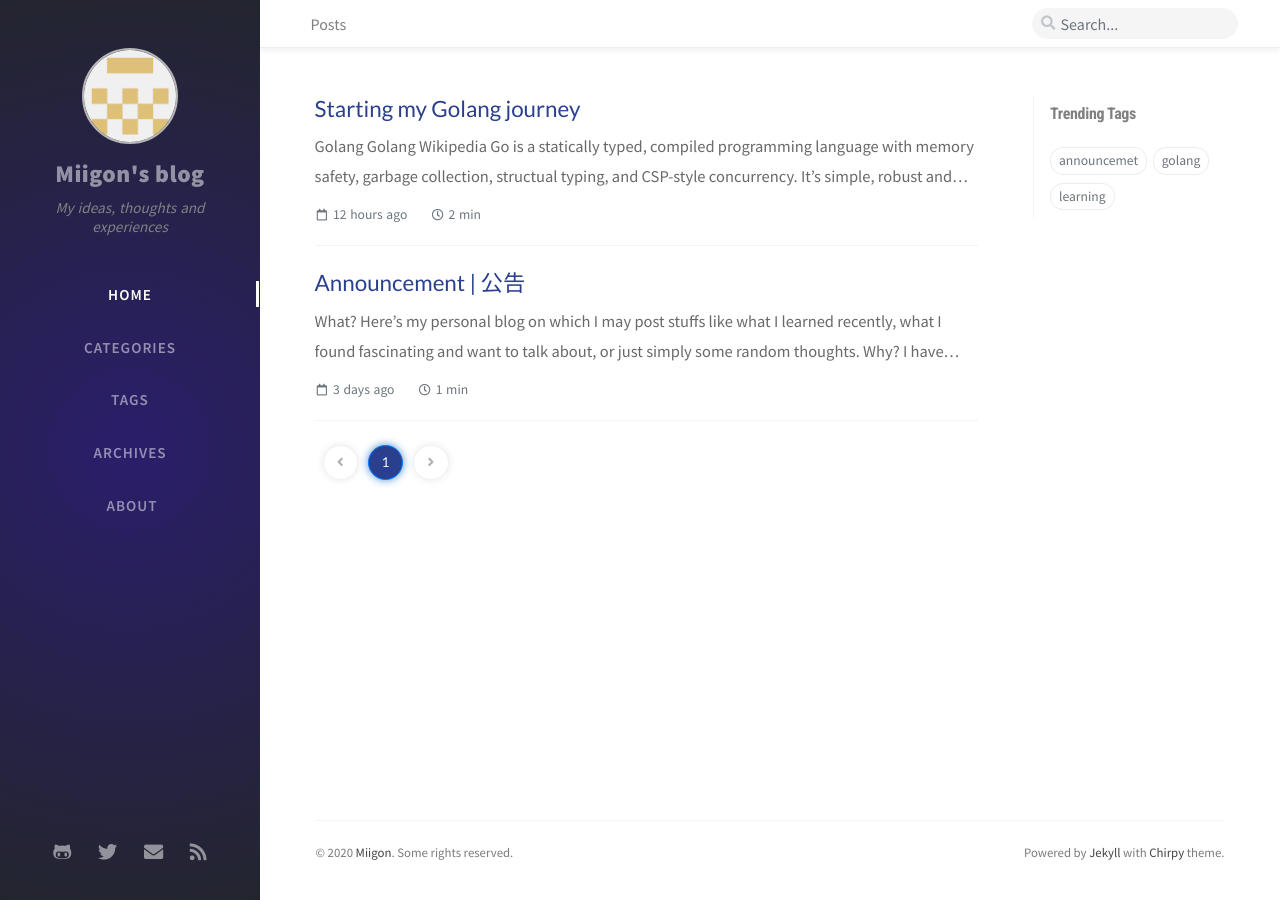
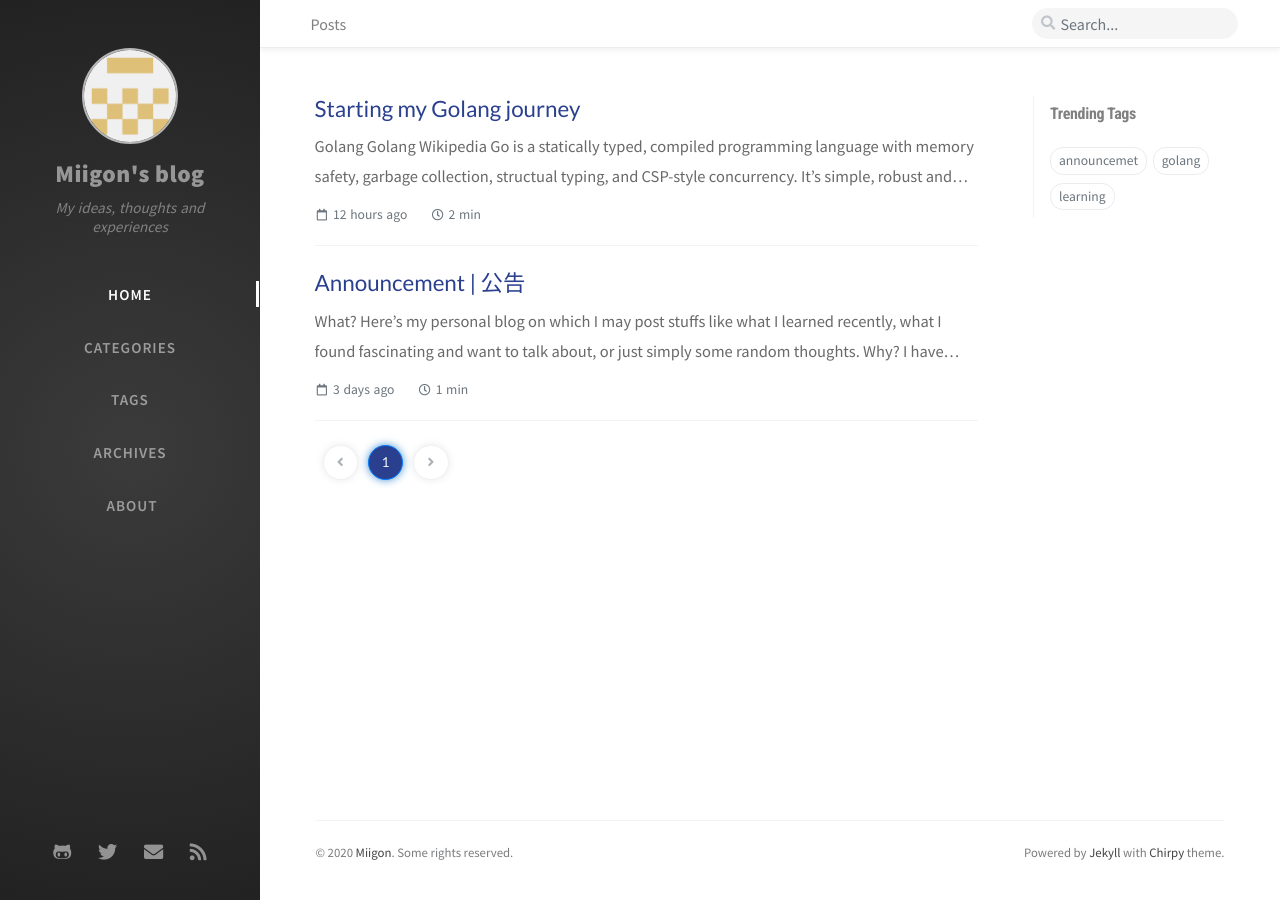
Before and after one commit to Miigon/blog, a Jekyll site: the page built from index.html, in a window 1280 px wide. Built offline with Jekyll 4.4.1, drawn with Linux system fonts in a browser that asks for light colours; nearby versions of some CDN libraries; the list of posts is cut into pages by our own code; comment, search, counter and statistics services are not loaded.

Commit message:
style: new sidebar-bg

```diff
--- a/assets/css/_colors/light-typography.scss
+++ b/assets/css/_colors/light-typography.scss
@@ -32,8 +32,8 @@
   /* Sidebar */
   --sidebar-bg: radial-gradient(
     circle,
-    rgba(42, 30, 107, 1) 0%,
-    rgba(35, 37, 46, 1) 100%);
+    #3B3B3B 0%,
+    #222222 100%);
   --nav-cursor-color: #fcfcfc;
 
   /* Topbar */
```
